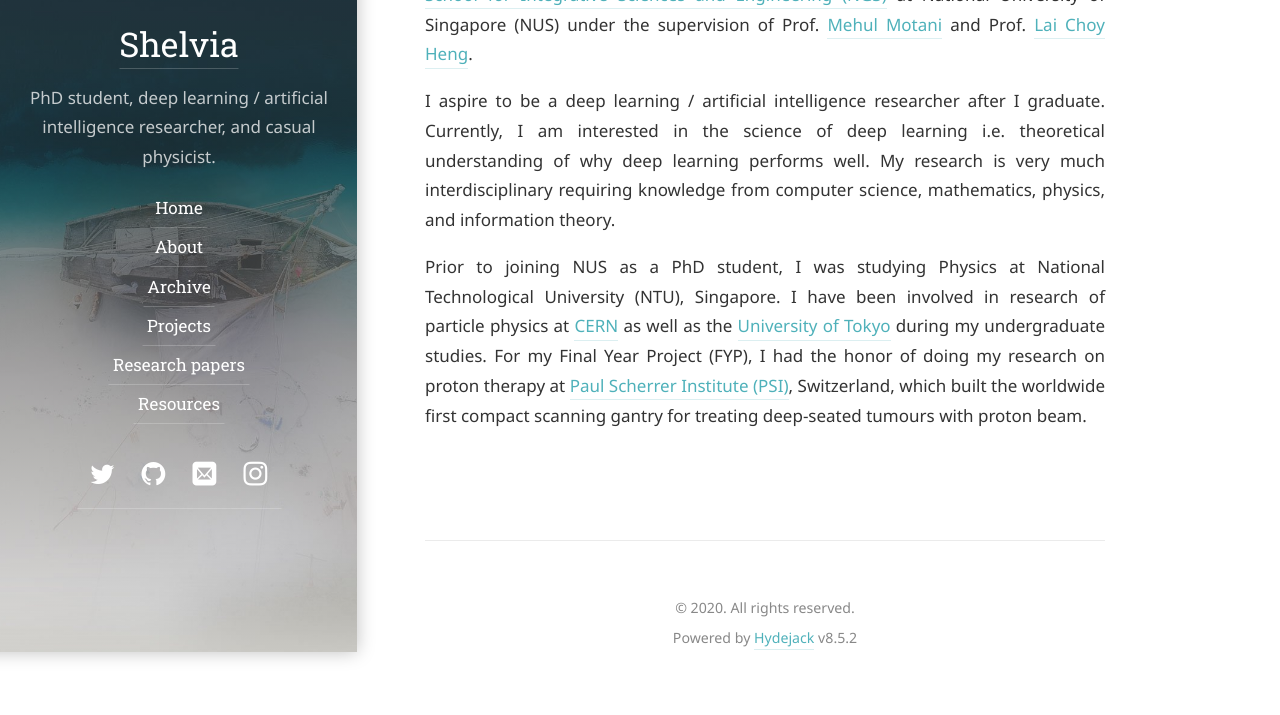
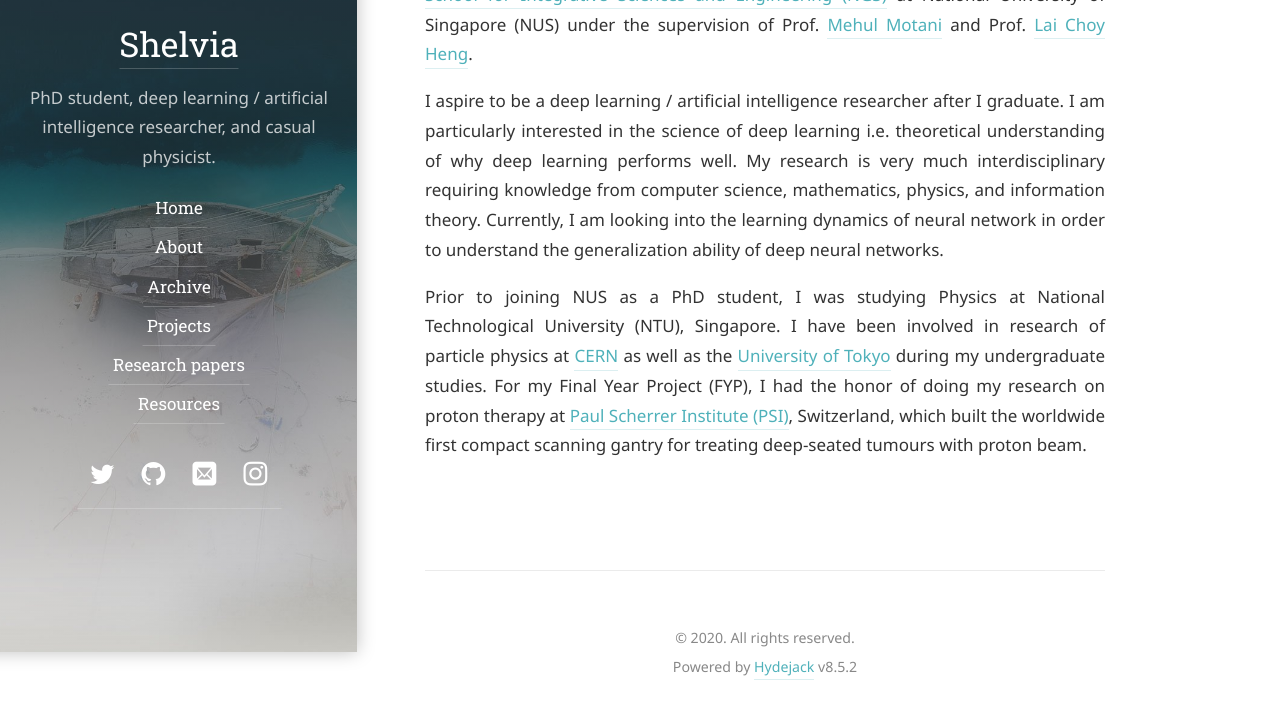
Before and after one commit to shelvia1039/shelvia, a Jekyll site: the page built from pages/about.md, in a window 1280 px wide, cut to the strip 248-963 px from the top of the page. Built offline with Jekyll 4.4.1, drawn with Linux system fonts in a browser that asks for light colours; some web fonts are replaced; before the commit the page ends 933 px from its top, so only the background shows below that.

Commit message:
Update about.md

```diff
--- a/pages/about.md
+++ b/pages/about.md
@@ -6,6 +6,6 @@ title:  About
 
 Hello! Thank you for visiting my page. I am currently a PhD student in [NUS Graduate School for Integrative Sciences and Engineering (NGS)](http://www.nus.edu.sg/ngs/) at National University of Singapore (NUS) under the supervision of Prof. [Mehul Motani](https://www.ece.nus.edu.sg/stfpage/motani/) and Prof. [Lai Choy Heng](https://www.physics.nus.edu.sg/staff/laich.html).
 
-I aspire to be a deep learning / artificial intelligence researcher after I graduate. Currently, I am interested in the science of deep learning i.e. theoretical understanding of why deep learning performs well. My research is very much interdisciplinary requiring knowledge from computer science, mathematics, physics, and information theory.
+I aspire to be a deep learning / artificial intelligence researcher after I graduate. I am particularly interested in the science of deep learning i.e. theoretical understanding of why deep learning performs well. My research is very much interdisciplinary requiring knowledge from computer science, mathematics, physics, and information theory. Currently, I am looking into the learning dynamics of neural network in order to understand the generalization ability of deep neural networks.
 
 Prior to joining NUS as a PhD student, I was studying Physics at National Technological University (NTU), Singapore. I have been involved in research of particle physics at [CERN](https://home.cern/) as well as the [University of Tokyo](https://www.u-tokyo.ac.jp/en/academics/grad_science.html) during my undergraduate studies. For my Final Year Project (FYP), I had the honor of doing my research on proton therapy at [Paul Scherrer Institute (PSI)](https://www.psi.ch/en), Switzerland, which built the worldwide first compact scanning gantry for treating deep-seated tumours with proton beam.
```
